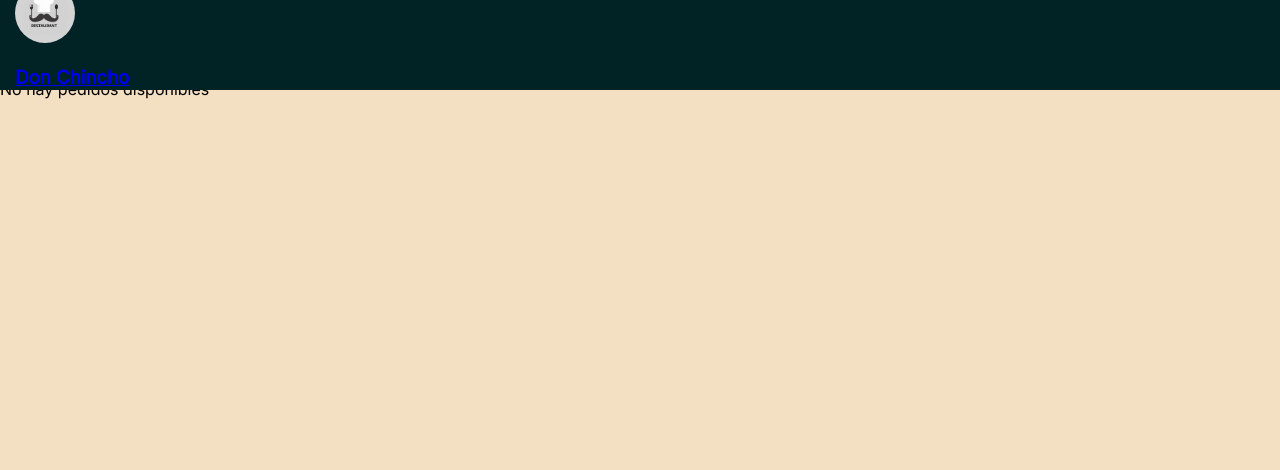
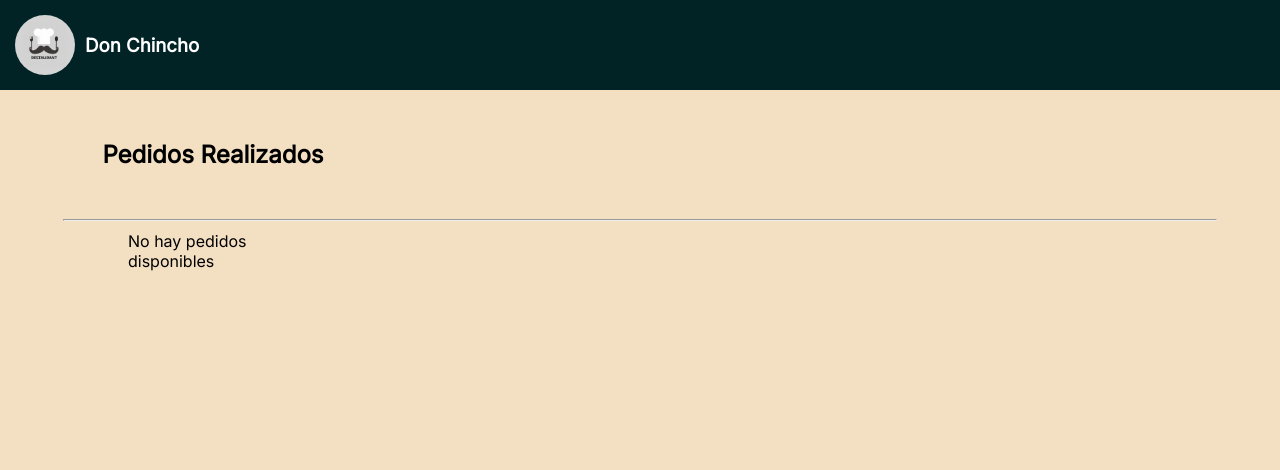
Before and after one commit to Auchan22/Seminario-Lenguaje-PHP-React-APIi, a PHP site: page /pedidosrealizados.php in a window 1280 px wide. Shown: the top 470 px of the page. Run offline with PHP 8.4, Linux system fonts and the light colour scheme; data that the repository does not hold is empty.

Commit message:
Se eliminó var_dump y cambios en estilos

```diff
--- a/PrimeraEntrega/altapedido.php
+++ b/PrimeraEntrega/altapedido.php
@@ -35,8 +35,6 @@
                     <?php
                         $ir = new ItemsRepository();
                         $array_result = $ir->getItems(null);
-
-                        var_dump($array_result);
 
                         if($array_result->num_rows > 0):
                         foreach ($array_result as $i):
--- a/PrimeraEntrega/estilos.css
+++ b/PrimeraEntrega/estilos.css
@@ -17,10 +17,11 @@ body {
   border-radius: 100%;
 }
 
-.header div {
+.header div a {
   display: flex;
   gap: 10px;
   color: #fff;
+  text-decoration: none;
 }
 
 .header {
@@ -63,7 +64,7 @@ body {
   padding-bottom: 10px;
 }
 
-#encabezado_lista {
+.encabezado_lista {
   margin: 0px 8vw 30px 8vw;
   padding-top: 15px;
   margin-top: 15px;
@@ -72,11 +73,11 @@ body {
   align-items: center;
 }
 
-#encabezado_lista h2 {
+.encabezado_lista h2 {
   font-weight: bold;
 }
 
-#encabezado_lista form {
+.encabezado_lista form {
   background-color: #95b7a6;
   border: 1px solid #ece4db;
   padding: 10px 15px;
@@ -111,7 +112,7 @@ body {
   transition: 125ms all ease-in-out;
 }
 
-.btn_submit:hover {
+.btn_submit:enabled:hover {
   border: 2px solid #fff;
   cursor: pointer;
   background-color: #3c6e71;
@@ -119,6 +120,7 @@ body {
   transition: 125ms all ease-in-out;
   box-shadow: 0px 0px 35px -11px rgba(0, 0, 0, 0.46);
 }
+
 
 #productos_contenedor {
   width: 80%;
@@ -209,8 +211,6 @@ hr {
 
 /*-- fin de boton pedidos --*/
 
-
-
 /* -- Inicio Formulario Pedido -- */
 
 #encabezado_alta_pedido {
@@ -287,6 +287,25 @@ hr {
 
 /* -- Fin Alerta Alta Pedido -- */
 
+/* -- Inicio Lista Pedidos -- */
+
+#listPedidos{
+  margin-top: 60px;
+  padding-top: 30px;
+  margin-bottom: 60px;
+  padding-bottom: 10px;
+}
+
+#pedidos_contenedor {
+  width: 80%;
+  display: grid;
+  grid-template-columns: repeat(5, 1fr);
+  grid-gap: 20px;
+  margin: 10px auto;
+}
+
+/* -- Fin Lista Pedidos -- */
+
 /* -- Media Queries -- */
 @media (max-width: 800px) {
   #productos_contenedor {
@@ -297,11 +316,11 @@ hr {
     margin: 5px auto;
   }
 
-  #encabezado_lista {
+  .encabezado_lista {
     flex-direction: column;
   }
 
-  #encabezado_lista form {
+  .encabezado_lista form {
     flex-direction: column;
   }
 
```
